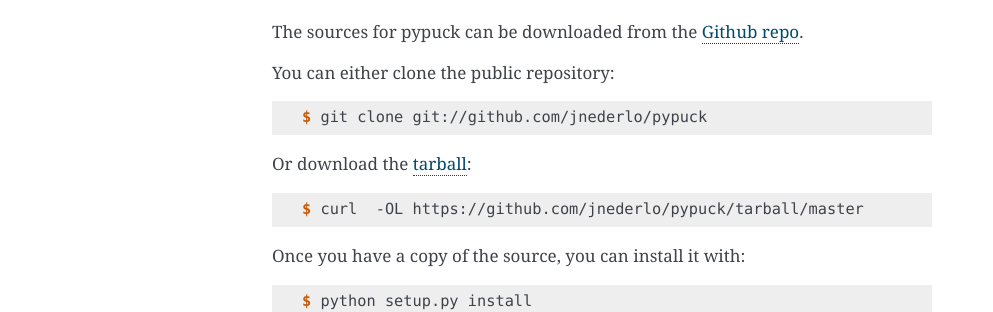
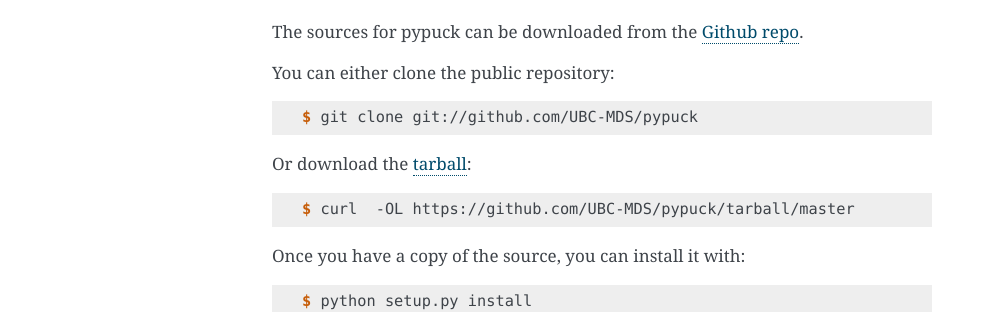
Before and after one commit to UBC-MDS/pypuck, a Sphinx documentation site: the page built from docs/installation.rst, in a window 1280 px wide. Shown: the part 448-760 px from the top of the page, without its empty margins (148-1141 px from the left). Built offline with Sphinx 7.4.7, drawn with Linux system fonts in a browser that asks for light colours; pages that are not in the unit, such as notebooks, are missing from menus.

Commit message:
updated the build files and readme to refer to the UBC-MDS repo instead of jnederlo as originally done with cookiecutter

```diff
--- a/docs/installation.rst
+++ b/docs/installation.rst
@@ -32,13 +32,13 @@
 
 .. code-block:: console
 
-    $ git clone git://github.com/jnederlo/pypuck
+    $ git clone git://github.com/UBC-MDS/pypuck
 
 Or download the `tarball`_:
 
 .. code-block:: console
 
-    $ curl  -OL https://github.com/jnederlo/pypuck/tarball/master
+    $ curl  -OL https://github.com/UBC-MDS/pypuck/tarball/master
 
 Once you have a copy of the source, you can install it with:
 
@@ -47,5 +47,5 @@
     $ python setup.py install
 
 
-.. _Github repo: https://github.com/jnederlo/pypuck
-.. _tarball: https://github.com/jnederlo/pypuck/tarball/master
+.. _Github repo: https://github.com/UBC-MDS/pypuck
+.. _tarball: https://github.com/UBC-MDS/pypuck/tarball/master
```
Also changed, not shown: README.md (+1 -1 lines).
